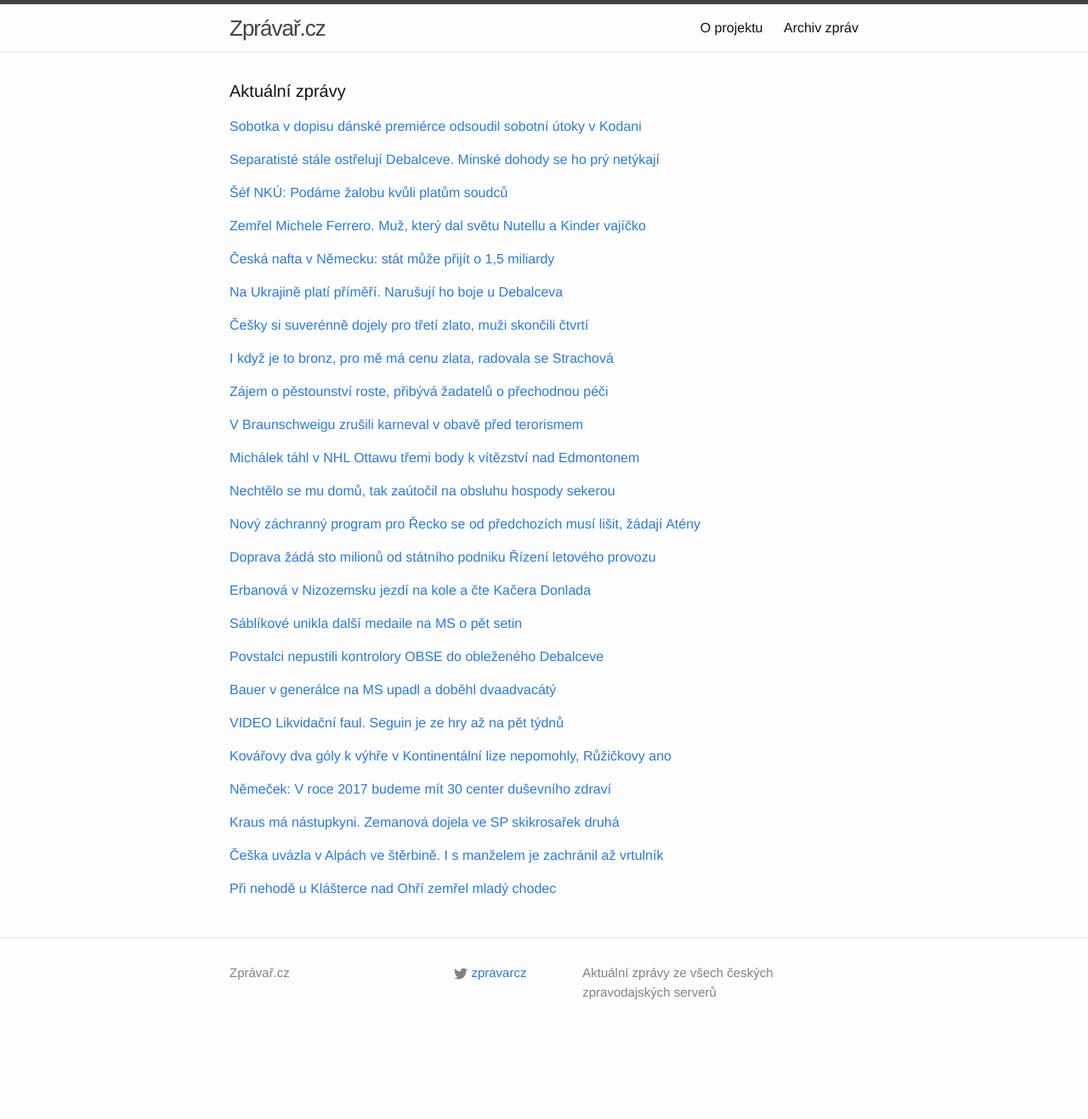
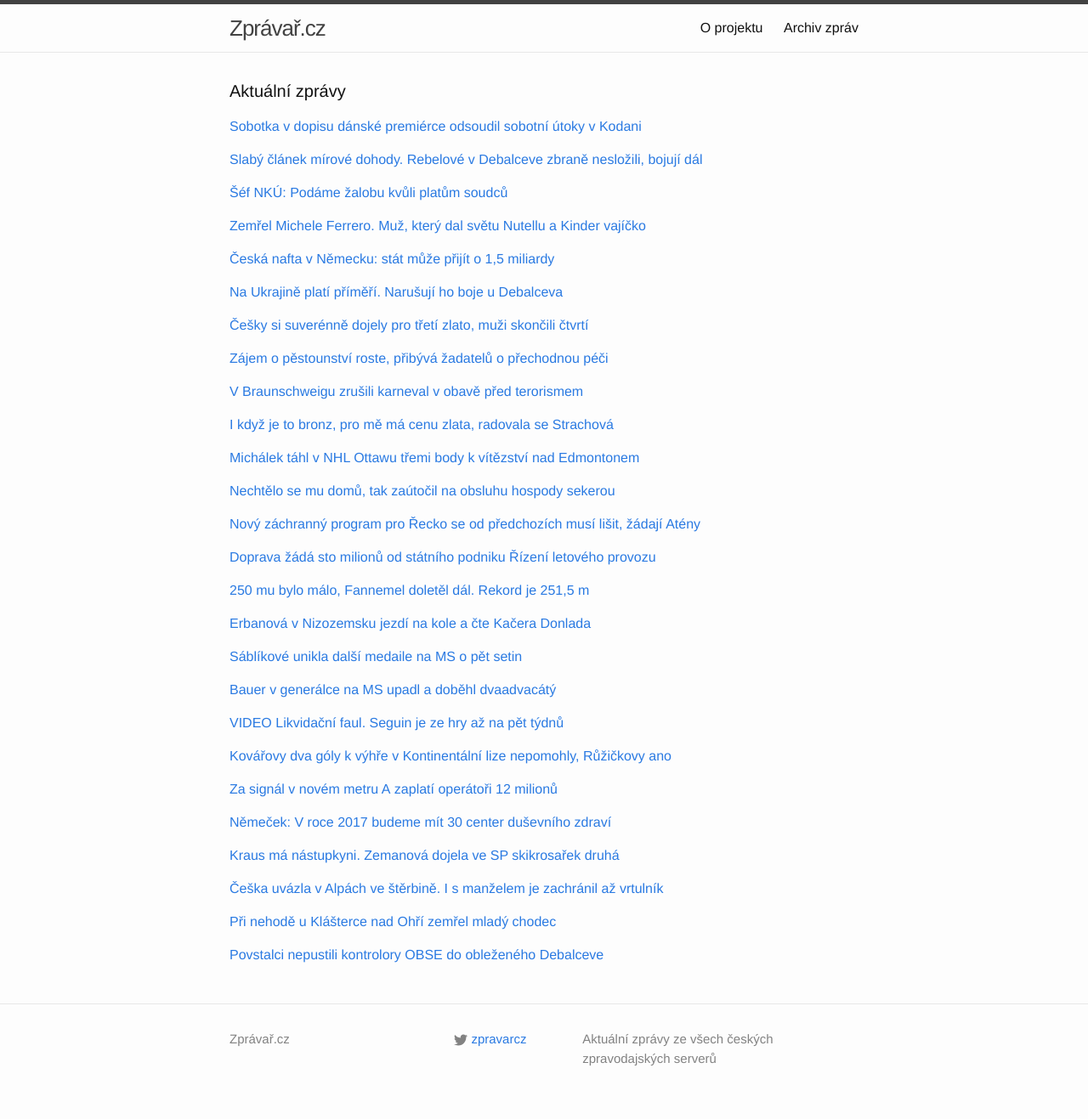
Before and after one commit to adliska/zpravar, a Jekyll site: the page built from index.html, in a window 1280 px wide. Shown: the whole page at 85% size. Built offline with Jekyll 4.4.1, drawn with Linux system fonts in a browser that asks for light colours; before the commit the page ends 1239 px from its top, so only the background shows below that; some of the changed lines change nothing that is shown.

Commit message:
zpravar news update

```diff
--- a/index.html
+++ b/index.html
@@ -40,9 +40,10 @@ layout: default
 <li><a href=http://www.ceskatelevize.cz/ct24/svet/301761-dalsi-strelba-v-kodani-u-synagogy-byli-zraneni-tri-lide/>Další střelba v Kodani: U synagogy byli zraněni tři lidé - www.ceskatelevize.cz</a></li>
 <li><a href=http://www.rozhlas.cz/_zprava/kodani-se-opet-rozeznely-vystrely-na-miste-je-jedna-obet--1455754>Kodaní se opět rozezněly výstřely. Na místě je jedna oběť - www.rozhlas.cz</a></li>
 </ul>
-</div><p><a href="javascript:;" onclick="toggle_visibility('zpravy1')">Separatisté stále ostřelují Debalceve. Minské dohody se ho prý netýkají</a></p>
+</div><p><a href="javascript:;" onclick="toggle_visibility('zpravy1')">Slabý článek mírové dohody. Rebelové v Debalceve zbraně nesložili, bojují dál </a></p>
 <div id="zpravy1" style="display:none">
 <ul>
+<li><a href=http://www.lidovky.cz/osud-ukrajinskeho-primeri-ohrozuji-boje-v-oblezenem-debalceve-p72-/zpravy-svet.aspx?c=A150215_172151_ln_zahranici_mmu>Slabý článek mírové dohody. Rebelové v Debalceve zbraně nesložili, bojují dál  - www.lidovky.cz</a></li>
 <li><a href=http://zahranicni.ihned.cz/evropa-slovensko/c1-63540970-separatiste-stale-ostreluji-debalceve-minske-dohody-se-ho-pry-netykaji>Separatisté stále ostřelují Debalceve. Minské dohody se ho prý netýkají - zahranicni.ihned.cz</a></li>
 <li><a href=http://www.tyden.cz/rubriky/zahranici/rusko-a-okoli/kyjev-nevidi-duvod-k-vyhlaseni-valecneho-stavu_333525.html>Kyjev nevidí důvod k vyhlášení válečného stavu - www.tyden.cz</a></li>
 <li><a href=http://zahranicni.ihned.cz/evropa-slovensko/c1-63540970-valecny-stav-diky-vyjednanemu-primeri-nevyhlasime-slibuje-kyjev>Válečný stav díky vyjednanému příměří nevyhlásíme, slibuje Kyjev - zahranicni.ihned.cz</a></li>
@@ -141,17 +142,8 @@ layout: default
 <li><a href=http://www.sportovninoviny.cz/zpravy/biatlonistky-vyhraly-stafetu-i-v-oslu-maji-treti-triumf-v-sezone/1181658>Biatlonistky vyhrály štafetu i v Oslu, mají třetí triumf v sezoně - www.sportovninoviny.cz</a></li>
 <li><a href=http://www.tyden.cz/rubriky/sport/zimni-sporty/skvela-jizda-cesky-si-suverenne-dojely-pro-treti-zlato_333526.html>Skvělá jízda! Češky si suverénně dojely pro třetí zlato - www.tyden.cz</a></li>
 </ul>
-</div><p><a href="javascript:;" onclick="toggle_visibility('zpravy7')">I když je to bronz, pro mě má cenu zlata, radovala se Strachová</a></p>
+</div><p><a href="javascript:;" onclick="toggle_visibility('zpravy7')">Zájem o pěstounství roste, přibývá žadatelů o přechodnou péči</a></p>
 <div id="zpravy7" style="display:none">
-<ul>
-<li><a href=http://www.tyden.cz/rubriky/sport/zimni-sporty/sjezdove-lyzovani/i-kdyz-je-to-bronz-pro-me-ma-cenu-zlata-radovala-se-strachova_333514.html>I když je to bronz, pro mě má cenu zlata, radovala se Strachová - www.tyden.cz</a></li>
-<li><a href=http://www.sportovninoviny.cz/zpravy/pro-strachovou-je-bronz-ze-slalomu-na-ms-jako-zlato-pomohl-k-ni-i-stin-pod-lopatou/1181555>Pro Strachovou je bronz ze slalomu na MS jako zlato, pomohl k ní i stín pod lopatou - www.sportovninoviny.cz</a></li>
-<li><a href=http://www.denik.cz/zimni_sporty/bronzova-zahrobska-je-to-jako-sen-ta-medaile-ma-pro-me-cenu-zlata-20150215.html>Bronzová Záhrobská: Je to jako sen. Ta medaile má pro mě cenu zlata - www.denik.cz</a></li>
-<li><a href=http://sport.aktualne.cz/strachova-ctyrnasobna-medailistka-z-ms-to-zni-nadherne/r~65df9c50b4e711e49e4b0025900fea04/>Strachová: Čtyřnásobná medailistka z MS? To zní nádherně - sport.aktualne.cz</a></li>
-<li><a href=http://www.sportovninoviny.cz/zpravy/pro-strachovou-je-bronz-ze-slalomu-na-ms-jako-zlato/1181555>Pro Strachovou je bronz ze slalomu na MS jako zlato - www.sportovninoviny.cz</a></li>
-</ul>
-</div><p><a href="javascript:;" onclick="toggle_visibility('zpravy8')">Zájem o pěstounství roste, přibývá žadatelů o přechodnou péči</a></p>
-<div id="zpravy8" style="display:none">
 <ul>
 <li><a href=http://www.ceskenoviny.cz/zpravy/zpravy/zajem-o-pestounstvi-roste-pribyva-zadatelu-o-prechodnou-peci/1181561>Zájem o pěstounství roste, přibývá žadatelů o přechodnou péči - www.ceskenoviny.cz</a></li>
 <li><a href=http://zpravy.idnes.cz/pestounu-v-cesku-pribyva-0ho-/domaci.aspx?c=A150215_102804_domaci_pku>Profesionálních pěstounů přibývá. Za rok se jejich počet ztrojnásobil - zpravy.idnes.cz</a></li>
@@ -159,14 +151,23 @@ layout: default
 <li><a href=http://zpravy.aktualne.cz/domaci/prechodnych-pestounu-pribyva-jejich-je-temer-trikrat-vyssi/r~6c6b5c44b4ec11e49bec0025900fea04/>Přechodných pěstounů přibývá. Je jich je téměř třikrát více - zpravy.aktualne.cz</a></li>
 <li><a href=http://www.ceskenoviny.cz/zpravy/zpravy/pribyva-profesionalnich-pestounu-pocet-se-za-rok-ztrojnasobil/1181561>Přibývá profesionálních pěstounů, počet se za rok ztrojnásobil - www.ceskenoviny.cz</a></li>
 </ul>
-</div><p><a href="javascript:;" onclick="toggle_visibility('zpravy9')">V Braunschweigu zrušili karneval v obavě před terorismem</a></p>
-<div id="zpravy9" style="display:none">
+</div><p><a href="javascript:;" onclick="toggle_visibility('zpravy8')">V Braunschweigu zrušili karneval v obavě před terorismem</a></p>
+<div id="zpravy8" style="display:none">
 <ul>
 <li><a href=http://zpravy.aktualne.cz/zahranici/nemci-zrusili-masopust-meli-na-nem-pry-zautocit-islamiste/r~da349e38b51011e498be002590604f2e/>V Braunschweigu zrušili karneval v obavě před terorismem - zpravy.aktualne.cz</a></li>
 <li><a href=http://zpravy.idnes.cz/v-nemeckem-braunschweigu-v-obave-z-terorismu-zrusili-masopust-pvz-/zahranicni.aspx?c=A150215_133051_zahranicni_ert>V Sasku zrušili masopustní procesí, hrozil útok islamistů - zpravy.idnes.cz</a></li>
 <li><a href=http://www.ceskatelevize.cz/ct24/svet/301776-nemecky-braunschweig-zrusil-v-obave-z-terorismu-masopust/>Německý Braunschweig zrušil v obavě z terorismu masopust - www.ceskatelevize.cz</a></li>
 <li><a href=http://www.ceskenoviny.cz/zpravy/zpravy/v-nemeckem-braunschweigu-v-obave-z-terorismu-zrusili-masopust/1181655>V německém Braunschweigu v obavě z terorismu zrušili masopust - www.ceskenoviny.cz</a></li>
 <li><a href=http://www.lidovky.cz/v-nemeckem-braunschweigu-v-obave-z-terorismu-zrusili-masopust-pvz-/zpravy-svet.aspx?c=A150215_132741_ln_zahranici_mmu>Kvůli obavě z terorismu zrušili v Německu čtvrtmilionový masopust  - www.lidovky.cz</a></li>
+</ul>
+</div><p><a href="javascript:;" onclick="toggle_visibility('zpravy9')">I když je to bronz, pro mě má cenu zlata, radovala se Strachová</a></p>
+<div id="zpravy9" style="display:none">
+<ul>
+<li><a href=http://www.tyden.cz/rubriky/sport/zimni-sporty/sjezdove-lyzovani/i-kdyz-je-to-bronz-pro-me-ma-cenu-zlata-radovala-se-strachova_333514.html>I když je to bronz, pro mě má cenu zlata, radovala se Strachová - www.tyden.cz</a></li>
+<li><a href=http://www.sportovninoviny.cz/zpravy/pro-strachovou-je-bronz-ze-slalomu-na-ms-jako-zlato-pomohl-k-ni-i-stin-pod-lopatou/1181555>Pro Strachovou je bronz ze slalomu na MS jako zlato, pomohl k ní i stín pod lopatou - www.sportovninoviny.cz</a></li>
+<li><a href=http://www.denik.cz/zimni_sporty/bronzova-zahrobska-je-to-jako-sen-ta-medaile-ma-pro-me-cenu-zlata-20150215.html>Bronzová Záhrobská: Je to jako sen. Ta medaile má pro mě cenu zlata - www.denik.cz</a></li>
+<li><a href=http://sport.aktualne.cz/strachova-ctyrnasobna-medailistka-z-ms-to-zni-nadherne/r~65df9c50b4e711e49e4b0025900fea04/>Strachová: Čtyřnásobná medailistka z MS? To zní nádherně - sport.aktualne.cz</a></li>
+<li><a href=http://www.sportovninoviny.cz/zpravy/pro-strachovou-je-bronz-ze-slalomu-na-ms-jako-zlato/1181555>Pro Strachovou je bronz ze slalomu na MS jako zlato - www.sportovninoviny.cz</a></li>
 </ul>
 </div><p><a href="javascript:;" onclick="toggle_visibility('zpravy10')">Michálek táhl v NHL Ottawu třemi body k vítězství nad Edmontonem</a></p>
 <div id="zpravy10" style="display:none">
@@ -200,28 +201,29 @@ layout: default
 <li><a href=http://zpravy.e15.cz/byznys/doprava-a-logistika/tok-chce-ze-zisku-letovych-dispeceru-vytahnout-sto-milionu-1163107>Ťok chce ze zisku letových dispečerů vytáhnout sto milionů - zpravy.e15.cz</a></li>
 <li><a href=http://www.denik.cz/ekonomika/ministerstvo-pozaduje-sto-milionu-kc-z-rizeni-letoveho-provozu-20150215.html>Ministerstvo požaduje sto milionů z Řízení letového provozu - www.denik.cz</a></li>
 </ul>
-</div><p><a href="javascript:;" onclick="toggle_visibility('zpravy14')">Erbanová v Nizozemsku jezdí na kole a čte Kačera Donlada</a></p>
+</div><p><a href="javascript:;" onclick="toggle_visibility('zpravy14')">250 mu bylo málo, Fannemel doletěl dál. Rekord je 251,5 m</a></p>
 <div id="zpravy14" style="display:none">
+<ul>
+<li><a href=http://sport.aktualne.cz/250-mu-bylo-malo-fannemel-doletel-dal-rekord-je-251-5-m/r~ff60c566b52d11e4b6d20025900fea04/>250 mu bylo málo, Fannemel doletěl dál. Rekord je 251,5 m - sport.aktualne.cz</a></li>
+<li><a href=http://www.tyden.cz/rubriky/sport/zimni-sporty/fannemel-ve-vikersundu-vylepsil-rekord-na-251-5-m-a-vede_333544.html>Fannemel ve Vikersundu vylepšil rekord na 251,5 m a vede - www.tyden.cz</a></li>
+<li><a href=http://sport.idnes.cz/anders-fannemel-svetovy-rekord-vikersund-lety-flo-/lyzovani.aspx?c=A150215_171906_lyzovani_ten>251,5 metru! Fannemel si zaletěl pro světový rekord a ve Vikersundu vede - sport.idnes.cz</a></li>
+<li><a href=http://www.denik.cz/zimni_sporty/letecke-dostihy-pokracuji-fannemel-vylepsil-svetovy-rekord-na-251-5-metru-201502.html>Letecké dostihy pokračují. Fannemel vylepšil světový rekord na 251,5 metru - www.denik.cz</a></li>
+</ul>
+</div><p><a href="javascript:;" onclick="toggle_visibility('zpravy15')">Erbanová v Nizozemsku jezdí na kole a čte Kačera Donlada</a></p>
+<div id="zpravy15" style="display:none">
 <ul>
 <li><a href=http://sport.aktualne.cz/erbanova-v-nizozemsku-jezdi-na-kole-a-cte-kacera-donlada/r~8f128568b4f311e4aff10025900fea04/>Erbanová v Nizozemsku jezdí na kole a čte Kačera Donlada - sport.aktualne.cz</a></li>
 <li><a href=http://www.tyden.cz/rubriky/sport/zimni-sporty/bronzova-erbanova-odchod-do-holandska-byl-spravny-krok_333515.html>Bronzová Erbanová: Odchod do Holandska byl správný krok - www.tyden.cz</a></li>
 <li><a href=http://www.denik.cz/zimni_sporty/erbanova-odchodu-z-ceska-nelituje-ma-z-ms-bronz-a-cte-kacera-donalda-20150215.html>Erbanová odchodu z Česka nelituje. Má z MS bronz a čte kačera Donalda - www.denik.cz</a></li>
 <li><a href=http://www.sportovninoviny.cz/zpravy/bronzova-erbanova-odchod-do-holandska-byl-spravny-krok/1181589>Bronzová Erbanová: Odchod do Holandska byl správný krok - www.sportovninoviny.cz</a></li>
 </ul>
-</div><p><a href="javascript:;" onclick="toggle_visibility('zpravy15')">Sáblíkové unikla další medaile na MS o pět setin</a></p>
-<div id="zpravy15" style="display:none">
+</div><p><a href="javascript:;" onclick="toggle_visibility('zpravy16')">Sáblíkové unikla další medaile na MS o pět setin</a></p>
+<div id="zpravy16" style="display:none">
 <ul>
 <li><a href=http://sport.aktualne.cz/sablikove-unikla-dalsi-medaile-na-ms-o-pet-setin/r~faf27f56b51e11e490f70025900fea04/>Sáblíkové unikla další medaile na MS o pět setin - sport.aktualne.cz</a></li>
 <li><a href=http://www.rozhlas.cz/_zprava/sablikova-dojela-na-ms-ctvrta-v-zavode-na-1500-metru-od-medaile-ji-delilo-pet-setin--1455819>Sáblíková dojela na MS čtvrtá v závodě na 1500 metrů. Od medaile ji dělilo pět setin - www.rozhlas.cz</a></li>
 <li><a href=http://www.denik.cz/zimni_sporty/sablikove-unikla-treti-medaile-na-ms-je-o-pet-setin-20150215.html>Sáblíkové unikla třetí medaile na MS je o pět setin. Slavila Boweová - www.denik.cz</a></li>
 <li><a href=http://sport.idnes.cz/ms-v-rychlobrusleni-0q5-/sporty.aspx?c=A150215_143954_sporty_tm2>Jen pět setin od bronzu. Sáblíková sahala na 1500 metrů po třetí medaili - sport.idnes.cz</a></li>
-</ul>
-</div><p><a href="javascript:;" onclick="toggle_visibility('zpravy16')">Povstalci nepustili kontrolory OBSE do obleženého Debalceve</a></p>
-<div id="zpravy16" style="display:none">
-<ul>
-<li><a href=http://zpravy.e15.cz/zahranicni/udalosti/povstalci-nepustili-kontrolory-obse-do-oblezeneho-debalceve-1163184>Povstalci nepustili kontrolory OBSE do obleženého Debalceve - zpravy.e15.cz</a></li>
-<li><a href=http://www.ceskenoviny.cz/zpravy/zpravy/povstalci-pry-nepustili-kontrolory-obse-do-oblezeneho-debalceve/1181666>Povstalci prý nepustili kontrolory OBSE do obleženého Debalceve - www.ceskenoviny.cz</a></li>
-<li><a href=http://echo24.cz/a/iKnNX>Povstalci nepustili kontrolory OBSE do Debalceve - echo24.cz</a></li>
 </ul>
 </div><p><a href="javascript:;" onclick="toggle_visibility('zpravy17')">Bauer v generálce na MS upadl a doběhl dvaadvacátý</a></p>
 <div id="zpravy17" style="display:none">
@@ -244,32 +246,46 @@ layout: default
 <li><a href=http://www.denik.cz/hokej/kovar-s-ruzickou-si-v-khl-rozsirili-strelecke-ucty-o-dva-goly-20150215.html>Kovář s Růžičkou si v KHL rozšířili střelecké účty o dva góly - www.denik.cz</a></li>
 <li><a href=http://sport.aktualne.cz/kovar-s-ruzickou-dali-v-khl-po-dvou-golech/r~d35eb68eb52411e49fc3002590604f2e/>Kovář s Růžičkou dali v KHL po dvou gólech - sport.aktualne.cz</a></li>
 </ul>
-</div><p><a href="javascript:;" onclick="toggle_visibility('zpravy20')">Němeček: V roce 2017 budeme mít 30 center duševního zdraví</a></p>
+</div><p><a href="javascript:;" onclick="toggle_visibility('zpravy20')">Za signál v novém metru A zaplatí operátoři 12 milionů</a></p>
 <div id="zpravy20" style="display:none">
+<ul>
+<li><a href=http://www.denik.cz/ekonomika/za-signal-v-novem-metru-a-zaplati-operatori-12-milionu-20150215.html>Za signál v novém metru A zaplatí operátoři 12 milionů - www.denik.cz</a></li>
+<li><a href=http://www.financninoviny.cz/zpravodajstvi/zpravy/za-signal-v-novem-metru-a-zaplati-operatori-12-mil-kc/1181639>Za signál v novém metru A zaplatí operátoři 12 mil. Kč - www.financninoviny.cz</a></li>
+<li><a href=http://domaci.ihned.cz/c1-63531560-metro-a-signal-telefon-internet-operatori-zaplati-12-milionu-najem>V nových tunelech metra A bude signál. Operátoři zaplatí 12 milionů i nájem - domaci.ihned.cz</a></li>
+</ul>
+</div><p><a href="javascript:;" onclick="toggle_visibility('zpravy21')">Němeček: V roce 2017 budeme mít 30 center duševního zdraví</a></p>
+<div id="zpravy21" style="display:none">
 <ul>
 <li><a href=http://www.ceskatelevize.cz/ct24/domaci/301782-nemecek-v-roce-2017-budeme-mit-30-center-dusevniho-zdravi/>Němeček: V roce 2017 budeme mít 30 center duševního zdraví - www.ceskatelevize.cz</a></li>
 <li><a href=http://domaci.ihned.cz/c1-63540990-nemecek-planuje-stavbu-az-30-center-dusevniho-zdravi-zaplatit-je-ma-eu>Němeček plánuje stavbu až 30 center duševního zdraví. Zaplatit je má EU - domaci.ihned.cz</a></li>
 <li><a href=http://www.ceskenoviny.cz/zpravy/zpravy/do-dvou-let-ma-v-cr-vzniknout-30-center-dusevniho-zdravi/1181664>Do dvou let má v ČR vzniknout 30 center duševního zdraví - www.ceskenoviny.cz</a></li>
 </ul>
-</div><p><a href="javascript:;" onclick="toggle_visibility('zpravy21')">Kraus má nástupkyni. Zemanová dojela ve SP skikrosařek druhá</a></p>
-<div id="zpravy21" style="display:none">
+</div><p><a href="javascript:;" onclick="toggle_visibility('zpravy22')">Kraus má nástupkyni. Zemanová dojela ve SP skikrosařek druhá</a></p>
+<div id="zpravy22" style="display:none">
 <ul>
 <li><a href=http://sport.idnes.cz/skikros-svetovy-pohar-andrea-zemanova-druha-aare-fbv-/lyzovani.aspx?c=A150215_154002_lyzovani_ten>Kraus má nástupkyni. Zemanová dojela ve SP skikrosařek druhá - sport.idnes.cz</a></li>
 <li><a href=http://www.denik.cz/zimni_sporty/zivotni-vysledek-skikrosarka-zemanova-vybojovala-ve-sp-stribro-20150215.html>Životní výsledek. Skikrosařka Zemanová vybojovala ve SP stříbro - www.denik.cz</a></li>
 <li><a href=http://sport.aktualne.cz/skikrosarka-zemanova-skoncila-druha-v-zavode-sp-v-aare/r~33f8584cb52011e49fc3002590604f2e/>Skikrosařka Zemanová skončila druhá v závodě SP v Aare - sport.aktualne.cz</a></li>
 </ul>
-</div><p><a href="javascript:;" onclick="toggle_visibility('zpravy22')">Češka uvázla v Alpách ve štěrbině. I s manželem je zachránil až vrtulník</a></p>
-<div id="zpravy22" style="display:none">
+</div><p><a href="javascript:;" onclick="toggle_visibility('zpravy23')">Češka uvázla v Alpách ve štěrbině. I s manželem je zachránil až vrtulník</a></p>
+<div id="zpravy23" style="display:none">
 <ul>
 <li><a href=http://zpravy.idnes.cz/cesi-se-dostali-do-potizi-v-tyrolskych-alpach-fao-/zahranicni.aspx?c=A150215_121443_zahranicni_ert>Češka uvázla v Alpách ve štěrbině. I s manželem je zachránil až vrtulník - zpravy.idnes.cz</a></li>
 <li><a href=http://www.novinky.cz/zahranicni/evropa/361727-cesky-manzelsky-par-se-dostal-do-problemu-v-tyrolskych-alpach.html>Český manželský pár se dostal do problémů v tyrolských Alpách - www.novinky.cz</a></li>
 <li><a href=http://zpravy.aktualne.cz/domaci/ceska-turistka-uvizla-v-alpach-povedlo-se-ji-ale-vyprostit/r~85ec8698b50011e49fc3002590604f2e/>Česká turistka uvízla v Alpách, povedlo se ji ale vyprostit - zpravy.aktualne.cz</a></li>
 </ul>
-</div><p><a href="javascript:;" onclick="toggle_visibility('zpravy23')">Při nehodě u Klášterce nad Ohří zemřel mladý chodec</a></p>
-<div id="zpravy23" style="display:none">
+</div><p><a href="javascript:;" onclick="toggle_visibility('zpravy24')">Při nehodě u Klášterce nad Ohří zemřel mladý chodec</a></p>
+<div id="zpravy24" style="display:none">
 <ul>
 <li><a href=http://zpravy.aktualne.cz/regiony/ustecky/pri-nehode-na-chomutovsku-zemrel-dnes-rano-mlady-chodec/r~0b727ee6b50911e4b98c002590604f2e/>Při nehodě u Klášterce nad Ohří zemřel mladý chodec - zpravy.aktualne.cz</a></li>
 <li><a href=http://zpravy.aktualne.cz/regiony/pri-nehode-na-chomutovsku-zemrel-dnes-rano-mlady-chodec/r~0b727ee6b50911e4b98c002590604f2e/>Při nehodě na Chomutovsku dnes zemřel mladý chodec - zpravy.aktualne.cz</a></li>
 <li><a href=http://www.novinky.cz/krimi/361728-pri-nehode-na-chomutovsku-zahynul-mlady-chodec.html>Při nehodě na Chomutovsku zahynul mladý chodec - www.novinky.cz</a></li>
 </ul>
+</div><p><a href="javascript:;" onclick="toggle_visibility('zpravy25')">Povstalci nepustili kontrolory OBSE do obleženého Debalceve</a></p>
+<div id="zpravy25" style="display:none">
+<ul>
+<li><a href=http://zpravy.e15.cz/zahranicni/udalosti/povstalci-nepustili-kontrolory-obse-do-oblezeneho-debalceve-1163184>Povstalci nepustili kontrolory OBSE do obleženého Debalceve - zpravy.e15.cz</a></li>
+<li><a href=http://www.ceskenoviny.cz/zpravy/zpravy/povstalci-pry-nepustili-kontrolory-obse-do-oblezeneho-debalceve/1181666>Povstalci prý nepustili kontrolory OBSE do obleženého Debalceve - www.ceskenoviny.cz</a></li>
+<li><a href=http://echo24.cz/a/iKnNX>Povstalci nepustili kontrolory OBSE do Debalceve - echo24.cz</a></li>
+</ul>
 </div></div>
```
